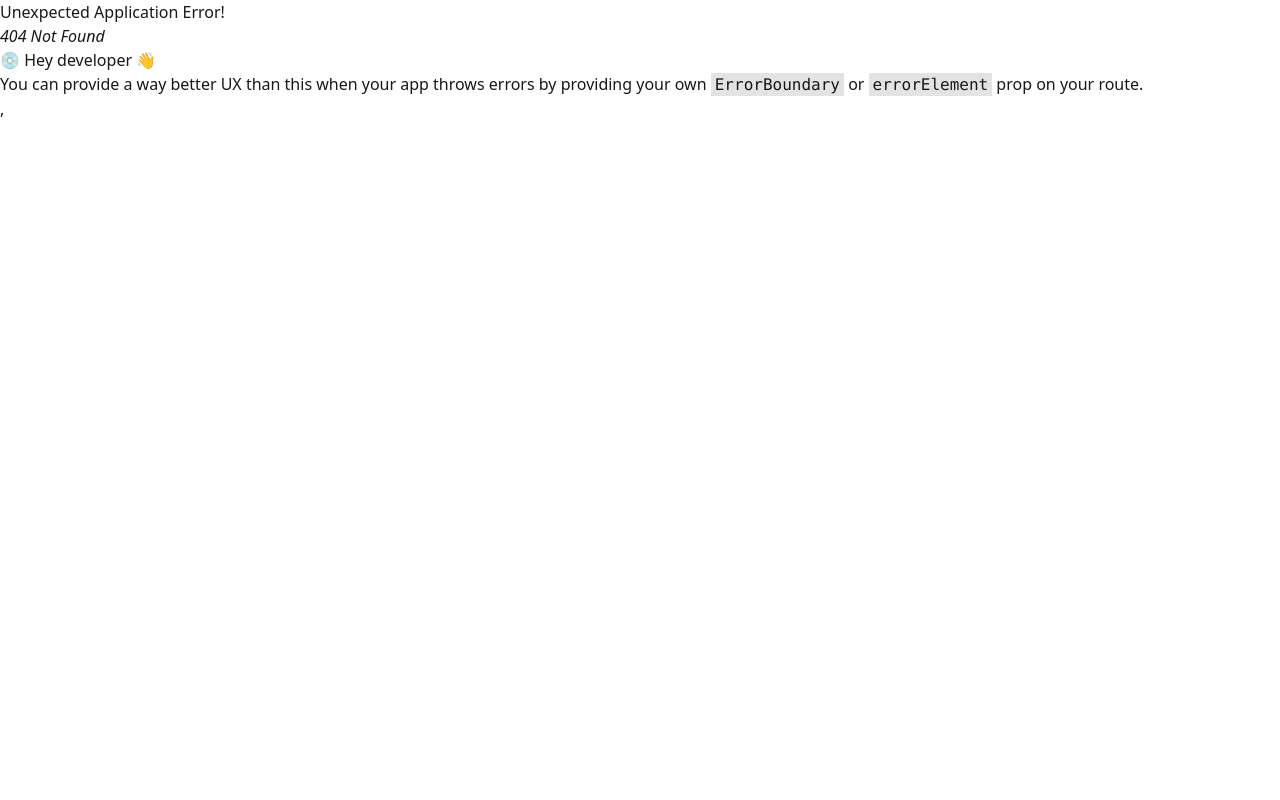
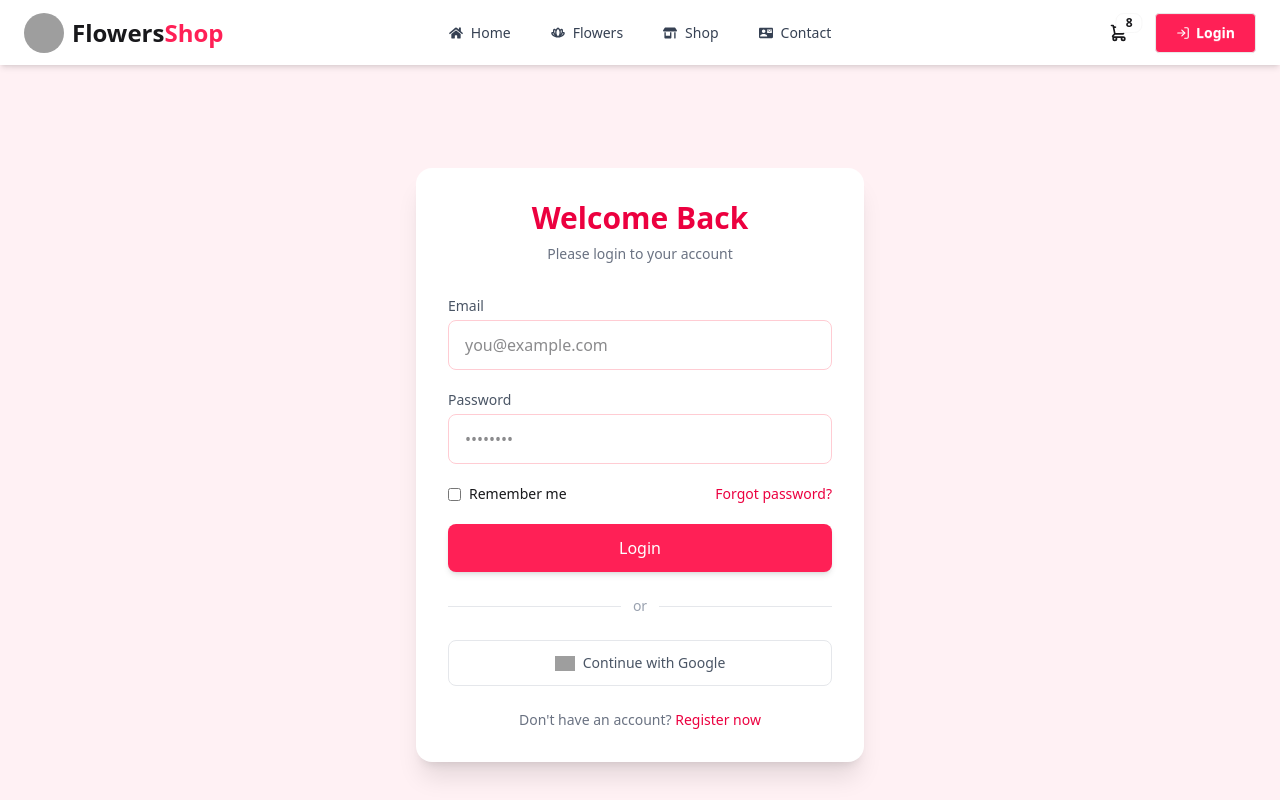
Before and after one commit to mohammademon393/Flowers-Shop, a React (Vite) app: page /login in a window 1280 px wide. Before the commit this address had no page. Shown: the top 800 px of the page. Built offline with nearby package versions, Linux system fonts and the light colour scheme; grey boxes are pictures that could not be loaded.

Commit message:
design a awesome login pages

```diff
--- a/src/Components/Navbar/Navbar.jsx
+++ b/src/Components/Navbar/Navbar.jsx
@@ -109,6 +109,7 @@ const Navbar = () => {
           <span className="text-lg font-bold">8 Items</span>
           <span className="text-pink-500">Subtotal: $999</span>
           <div className="card-actions">
+            {/* cart btn */}
             <Link to="/cart" className="btn border border-rose-500 hover:bg-rose-600 hover:text-white btn-block">View cart</Link>
           </div>
         </div>
--- a/src/Pages/Login/Login.jsx
+++ b/src/Pages/Login/Login.jsx
@@ -1,11 +1,99 @@
-import React from 'react';
+import React from "react";
+import { Link } from "react-router";
 
 const Login = () => {
-    return (
-        <div>
+  return (
+    <div className="min-h-screen flex items-center justify-center py-10 bg-[#fff1f4] px-4">
+      <div className="w-full max-w-md bg-white rounded-2xl shadow-xl p-8">
+        {/* Header */}
+        <div className="text-center mb-8">
+          <h2 className="text-3xl font-bold text-rose-600">Welcome Back</h2>
+          <p className="text-gray-500 text-sm mt-2">
+            Please login to your account
+          </p>
+        </div>
 
+        {/* Form */}
+        <form className="space-y-5">
+          {/* Email */}
+          <div>
+            <label className="block text-sm font-medium text-gray-600 mb-1">
+              Email
+            </label>
+            <input
+              type="email"
+              placeholder="you@example.com"
+              className="w-full px-4 py-3 rounded-lg border border-rose-200 focus:outline-none focus:ring-2 focus:ring-rose-500"
+            />
+          </div>
+
+          {/* Password */}
+          <div>
+            <label className="block text-sm font-medium text-gray-600 mb-1">
+              Password
+            </label>
+            <input
+              type="password"
+              placeholder="••••••••"
+              className="w-full px-4 py-3 rounded-lg border border-rose-200 focus:outline-none focus:ring-2 focus:ring-rose-500"
+            />
+          </div>
+
+          {/* Options */}
+          <div className="flex items-center justify-between text-sm">
+            <label className="flex items-center gap-2">
+              <input type="checkbox" className="accent-rose-500" />
+              Remember me
+            </label>
+            <Link
+              to="/forgot-password"
+              className="text-rose-600 hover:underline"
+            >
+              Forgot password?
+            </Link>
+          </div>
+
+          {/* Button */}
+          <button
+            type="submit"
+            className="w-full bg-rose-500 hover:bg-rose-600 text-white py-3 rounded-lg font-medium transition shadow-md"
+          >
+            Login
+          </button>
+        </form>
+
+        {/* Divider */}
+        <div className="my-6 flex items-center gap-3">
+          <div className="flex-1 h-px bg-gray-200"></div>
+          <span className="text-gray-400 text-sm">or</span>
+          <div className="flex-1 h-px bg-gray-200"></div>
         </div>
-    );
+
+        {/* Social Login */}
+        <button className="w-full border border-gray-200 py-3 rounded-lg flex items-center justify-center gap-2 hover:bg-gray-50 transition">
+          <img
+            src="https://www.svgrepo.com/show/475656/google-color.svg"
+            alt="Google"
+            className="w-5"
+          />
+          <span className="text-sm font-medium text-gray-600">
+            Continue with Google
+          </span>
+        </button>
+
+        {/* Footer */}
+        <p className="text-center text-sm text-gray-500 mt-6">
+          Don&apos;t have an account?{" "}
+          <Link
+            to="/register"
+            className="text-rose-600 font-medium hover:underline"
+          >
+            Register now
+          </Link>
+        </p>
+      </div>
+    </div>
+  );
 };
 
 export default Login;
--- a/src/main.jsx
+++ b/src/main.jsx
@@ -8,6 +8,9 @@ import Home from './Pages/Home/Home';
 import Flowers from './Pages/Flowers/Flowers';
 import Shop from './Pages/Shop/Shop';
 import Contact from './Pages/Contact/Contact';
+import Cart from './Components/Navbar/Cart';
+import Register from './Pages/Login/Register';
+import Login from './Pages/Login/Login';
 
 
 // Create a router instance with your routes
@@ -31,6 +34,18 @@ const router = createBrowserRouter([
       {
         path: "/contact",
         Component: Contact,
+      },
+      {
+        path: "/cart",
+        Component: Cart,
+      },
+      {
+        path: "/login",
+        Component: Login
+      },
+      {
+        path: "/register",
+        Component: Register
       }
     ]
   },
```
